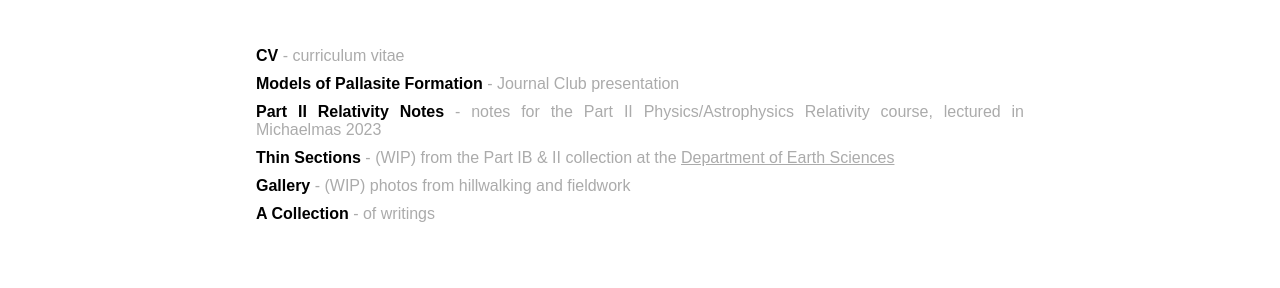
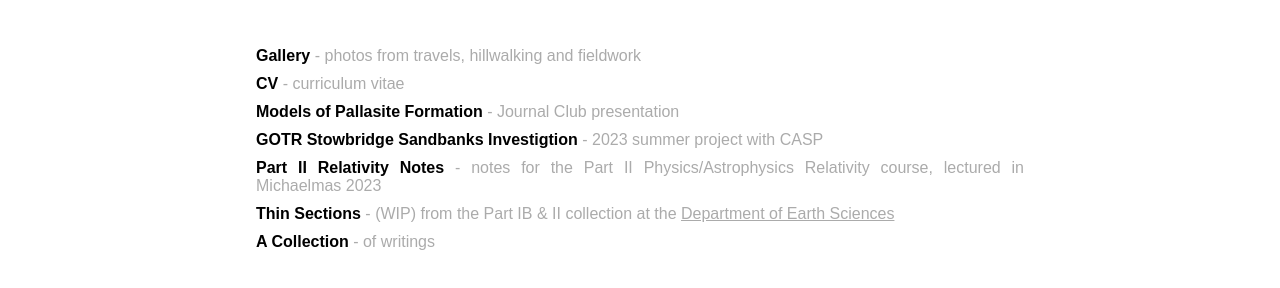
Before and after one commit to frozenglobe/frozenglobe.github.io, a plain HTML site: page notes-resources/index.html in a window 1280 px wide. Shown: the part 138-426 px from the top of the page. Drawn offline with Linux system fonts and the light colour scheme.

Commit message:
uploaded ouse

```diff
--- a/notes-resources/index.html
+++ b/notes-resources/index.html
@@ -28,11 +28,12 @@
 </div>
 
 <div class="txtnormal">
+  <p><a href="field" class="linkedtext">Gallery</a> - photos from travels, hillwalking and fieldwork</p>
   <p><a href="../documents/cv.pdf" target="_blank" class="linkedtext">CV</a> - curriculum vitae</p>
   <p><a href="../documents/pallasite-formation.pdf" target="_blank" class="linkedtext">Models of Pallasite Formation</a> - Journal Club presentation</p>
+  <p><a href="../documents/ouse-sands-extended.pdf" target="_blank" class="linkedtext">GOTR Stowbridge Sandbanks Investigtion</a> - 2023 summer project with CASP</p>
   <p><a href="../documents/pt_II_relativity.pdf" target="_blank" class="linkedtext">Part II Relativity Notes</a> - notes for the Part II Physics/Astrophysics Relativity course, lectured in Michaelmas 2023</p>
   <p><a href="thin-section" class="linkedtext">Thin Sections</a> - (WIP) from the Part IB & II collection at the <a href="https://www.esc.cam.ac.uk" target="_blank" class="linkedtext2">Department of Earth Sciences</a></p>
-  <p><a href="field" class="linkedtext">Gallery</a> - (WIP) photos from hillwalking and fieldwork</p>
   <p><a href="collection" class="linkedtext">A Collection</a> - of writings</p>
 </div>
 
```
Also changed, not shown: 1 other file.
